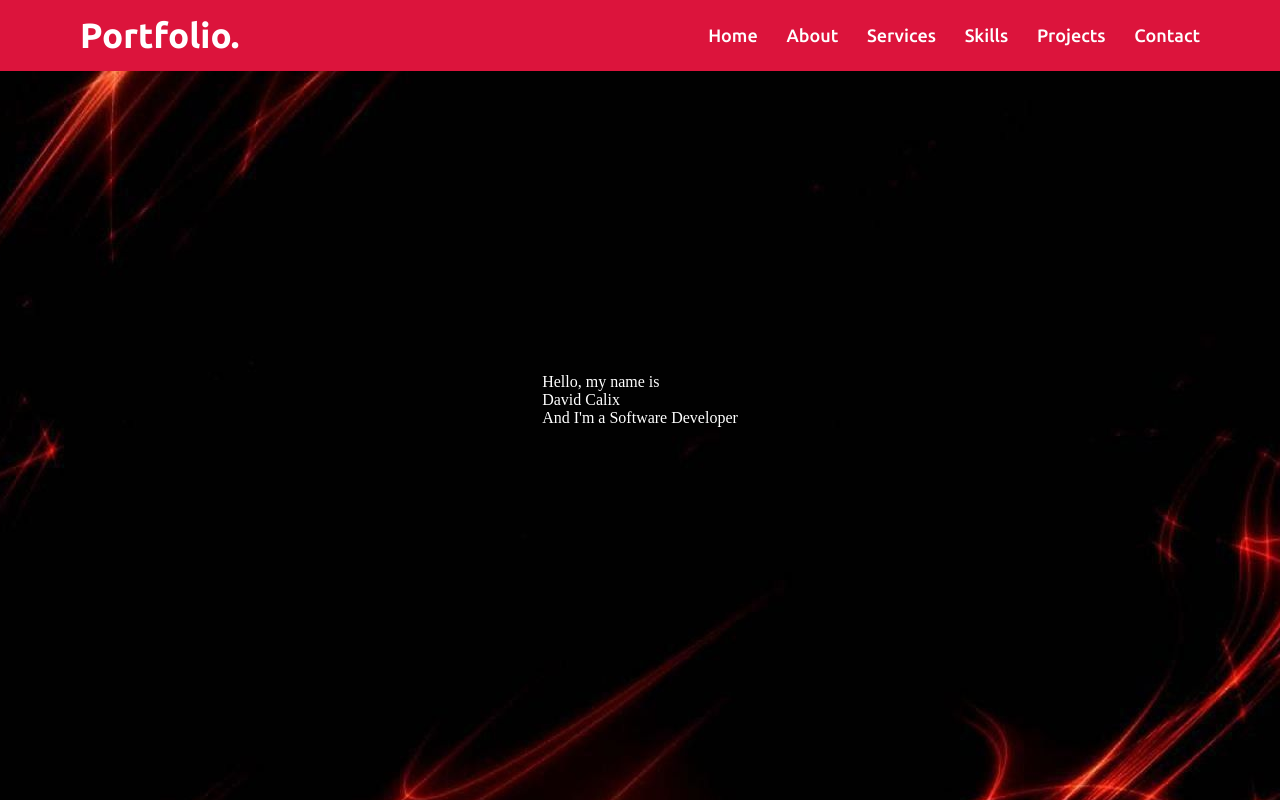
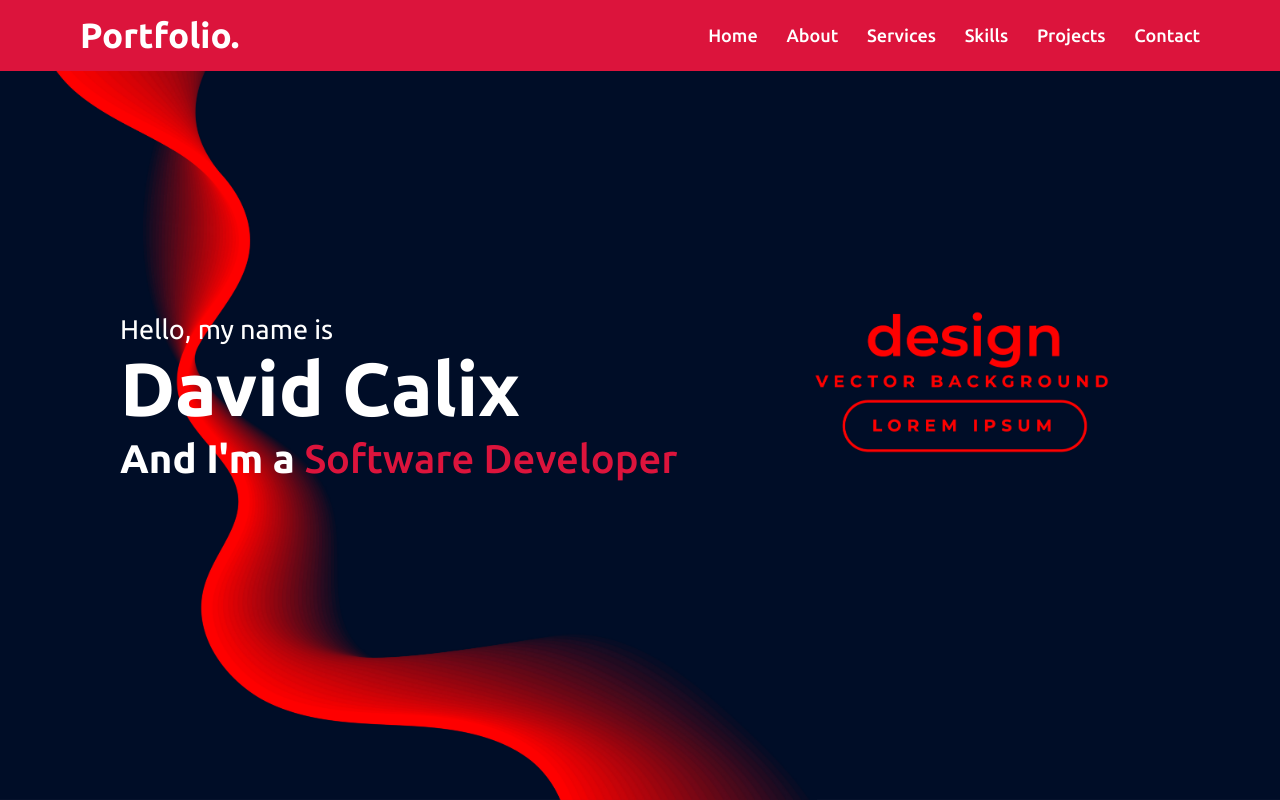
Before and after one commit to Calixd7/Portfolio2, a plain HTML site: page index.html in a window 1280 px wide. Drawn offline with Linux system fonts and the light colour scheme.

Commit message:
home page styling, trying diff backgrounds

```diff
--- a/index.html
+++ b/index.html
@@ -33,5 +33,8 @@
          </div>
      </section>
 
+
+<p></p>
+
  </body>
 </html>
--- a/style.css
+++ b/style.css
@@ -44,10 +44,42 @@
     margin-left: 25px ;
 
 }
+
 /* Home Section Styling */
+
 .home {
     display: flex;
-    background: url("images/banner.jpg") no-repeat center;
+    background: url("images/banner2.jpg") no-repeat center;
     height: 100vh;
+    background-position: center;
+    background-size: cover;
     color:#fff;
+    min-height: 500px;
+    font-family: 'Ubuntu', sans-serif;
+
 }
+
+.home .max-width{
+    margin: auto 0 auto 40px;
+}
+
+.home .home-content .text-1{
+    font-size: 27px;
+
+}
+
+.home .home-content .text-2{
+font-size: 75px;
+font-weight: 600;
+margin: left -3px;
+}
+
+.home .home-content .text-3{
+font-size: 40px;
+margin: 5px 0
+}
+
+.home .home-content .text-3 span{
+    color: crimson;
+    font-weight: 500;
+}
```
Also changed, not shown: images/banner2.jpg (added), 1 other file.
